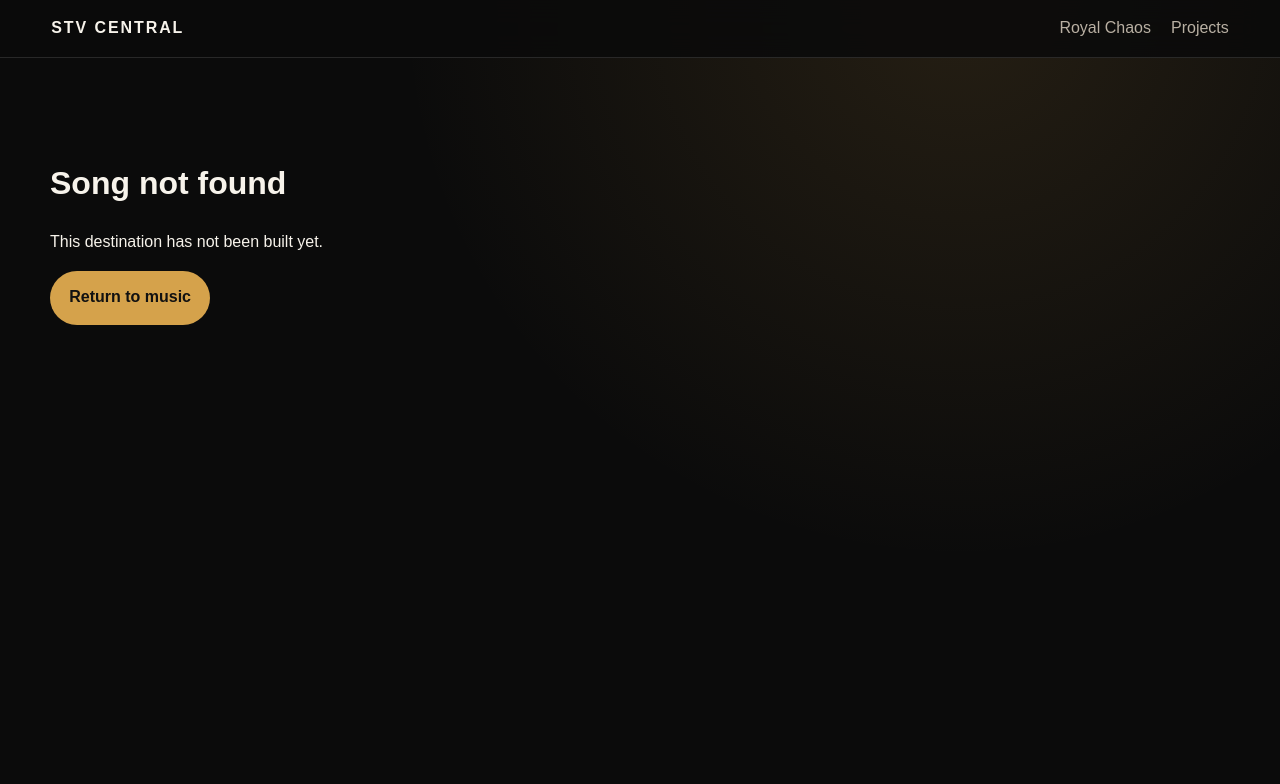
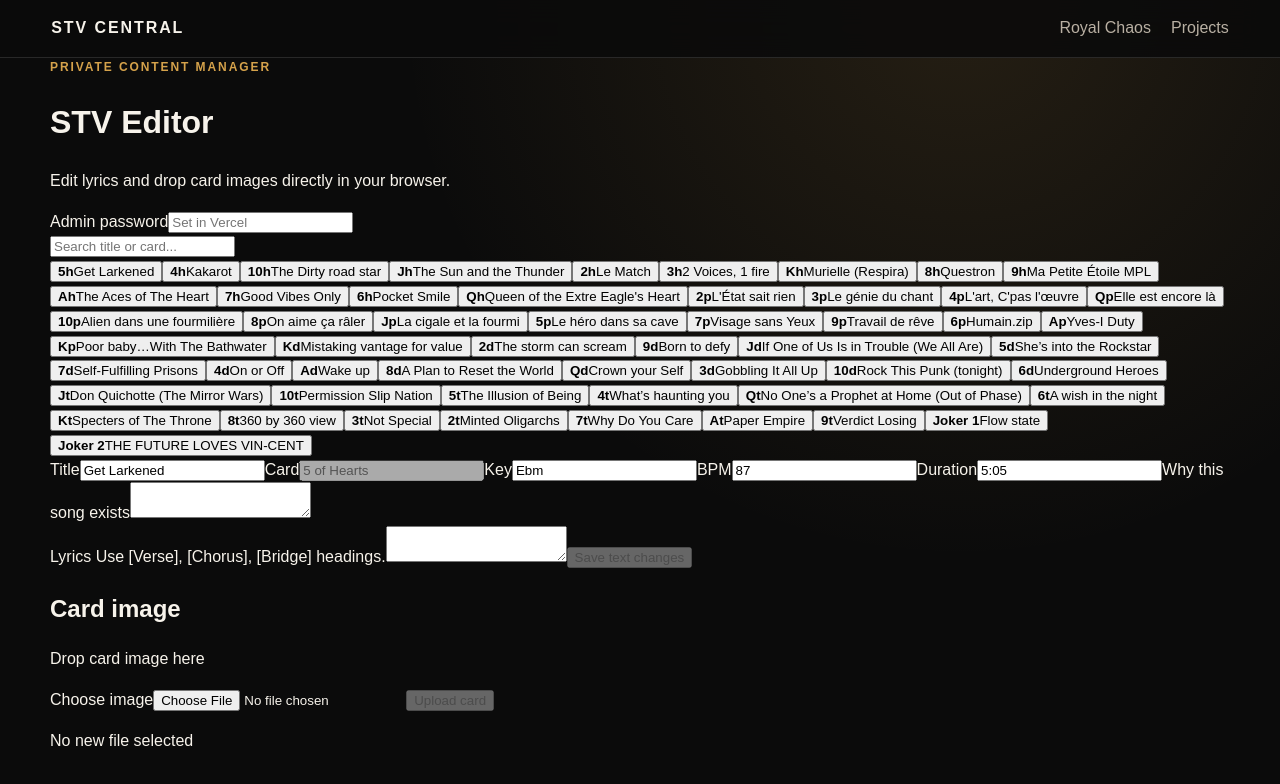
Before and after one commit to stvcentral/stvcentral, a Next.js app: page /admin in a window 1280 px wide. Before the commit this address had no page. Shown: the top 784 px of the page. Built offline with nearby package versions, Linux system fonts and the light colour scheme.

Commit message:
Add private STV content editor

```diff
--- /dev/null
+++ b/app/admin/page.js
@@ -0,0 +1,226 @@
+
+"use client";
+
+import { useEffect, useMemo, useState } from "react";
+import { songs as initialSongs } from "../../data/songs";
+
+function linesToText(lyrics) {
+  if (!Array.isArray(lyrics) || lyrics.length === 0) return "";
+  return lyrics.map((part) => {
+    const heading = part.section ? `[${part.section}]` : "";
+    const lines = Array.isArray(part.lines) ? part.lines.join("\n") : "";
+    return [heading, lines].filter(Boolean).join("\n");
+  }).join("\n\n");
+}
+
+function textToLyrics(text) {
+  return text.split(/\n\s*\n/).map((block) => block.trim()).filter(Boolean).map((block, index) => {
+    const lines = block.split("\n");
+    const heading = lines[0]?.match(/^\[(.+)\]$/);
+    if (heading) return { section: heading[1], lines: lines.slice(1).filter(Boolean) };
+    return { section: index === 0 ? "Lyrics" : `Part ${index + 1}`, lines: lines.filter(Boolean) };
+  });
+}
+
+export default function AdminPage() {
+  const [password, setPassword] = useState("");
+  const [selectedSlug, setSelectedSlug] = useState(initialSongs[0]?.slug || "");
+  const [song, setSong] = useState(initialSongs[0] || null);
+  const [lyricsText, setLyricsText] = useState(linesToText(initialSongs[0]?.lyrics));
+  const [cardFile, setCardFile] = useState(null);
+  const [cardPreview, setCardPreview] = useState(initialSongs[0]?.artwork || "");
+  const [status, setStatus] = useState("");
+  const [busy, setBusy] = useState(false);
+  const [query, setQuery] = useState("");
+
+  useEffect(() => {
+    const saved = sessionStorage.getItem("stv-admin-password");
+    if (saved) setPassword(saved);
+  }, []);
+
+  const filteredSongs = useMemo(() => {
+    const q = query.trim().toLowerCase();
+    if (!q) return initialSongs;
+    return initialSongs.filter((item) =>
+      `${item.cardCode} ${item.title} ${item.slug}`.toLowerCase().includes(q)
+    );
+  }, [query]);
+
+  function chooseSong(slug) {
+    const next = initialSongs.find((item) => item.slug === slug);
+    if (!next) return;
+    setSelectedSlug(slug);
+    setSong({ ...next });
+    setLyricsText(linesToText(next.lyrics));
+    setCardFile(null);
+    setCardPreview(next.artwork || "");
+    setStatus("");
+  }
+
+  function updateField(field, value) {
+    setSong((current) => ({ ...current, [field]: value }));
+  }
+
+  function rememberPassword(value) {
+    setPassword(value);
+    sessionStorage.setItem("stv-admin-password", value);
+  }
+
+  async function saveSong() {
+    if (!song) return;
+    setBusy(true);
+    setStatus("Saving...");
+    try {
+      const response = await fetch("/api/admin/song", {
+        method: "POST",
+        headers: { "Content-Type": "application/json", "x-admin-password": password },
+        body: JSON.stringify({
+          slug: song.slug,
+          patch: {
+            title: song.title,
+            bpm: Number(song.bpm),
+            musicalKey: song.musicalKey,
+            duration: song.duration,
+            why: song.why || "",
+            lyrics: textToLyrics(lyricsText),
+          },
+        }),
+      });
+      const result = await response.json();
+      if (!response.ok) throw new Error(result.error || "Save failed.");
+      setStatus("Saved. Vercel will redeploy automatically.");
+    } catch (error) {
+      setStatus(error.message);
+    } finally {
+      setBusy(false);
+    }
+  }
+
+  async function uploadCard() {
+    if (!song || !cardFile) return;
+    setBusy(true);
+    setStatus("Uploading...");
+    try {
+      const base64 = await new Promise((resolve, reject) => {
+        const reader = new FileReader();
+        reader.onload = () => resolve(String(reader.result).split(",")[1]);
+        reader.onerror = reject;
+        reader.readAsDataURL(cardFile);
+      });
+      const extension = cardFile.name.split(".").pop()?.toLowerCase() || "png";
+      const response = await fetch("/api/admin/card", {
+        method: "POST",
+        headers: { "Content-Type": "application/json", "x-admin-password": password },
+        body: JSON.stringify({
+          slug: song.slug,
+          cardCode: song.cardCode,
+          extension,
+          contentBase64: base64,
+        }),
+      });
+      const result = await response.json();
+      if (!response.ok) throw new Error(result.error || "Upload failed.");
+      setCardPreview(result.artworkPath);
+      setStatus("Card uploaded. Vercel will redeploy automatically.");
+    } catch (error) {
+      setStatus(error.message);
+    } finally {
+      setBusy(false);
+    }
+  }
+
+  function handleDrop(event) {
+    event.preventDefault();
+    const file = event.dataTransfer.files?.[0];
+    if (!file) return;
+    if (!file.type.startsWith("image/")) return setStatus("Please drop an image file.");
+    setCardFile(file);
+    setCardPreview(URL.createObjectURL(file));
+  }
+
+  if (!song) return null;
+
+  return (
+    <main className="admin-shell">
+      <header className="admin-header">
+        <div>
+          <p className="eyebrow">PRIVATE CONTENT MANAGER</p>
+          <h1>STV Editor</h1>
+          <p>Edit lyrics and drop card images directly in your browser.</p>
+        </div>
+        <label className="admin-password">
+          Admin password
+          <input type="password" value={password}
+            onChange={(event) => rememberPassword(event.target.value)}
+            placeholder="Set in Vercel" />
+        </label>
+      </header>
+
+      <div className="admin-layout">
+        <aside className="admin-song-list">
+          <input className="admin-search" value={query}
+            onChange={(event) => setQuery(event.target.value)}
+            placeholder="Search title or card..." />
+          <div>
+            {filteredSongs.map((item) => (
+              <button type="button" key={item.slug}
+                className={item.slug === selectedSlug ? "active" : ""}
+                onClick={() => chooseSong(item.slug)}>
+                <strong>{item.cardCode}</strong><span>{item.title}</span>
+              </button>
+            ))}
+          </div>
+        </aside>
+
+        <section className="admin-editor">
+          <div className="admin-fields">
+            <label>Title<input value={song.title} onChange={(e) => updateField("title", e.target.value)} /></label>
+            <label>Card<input value={song.cardName} disabled /></label>
+            <label>Key<input value={song.musicalKey} onChange={(e) => updateField("musicalKey", e.target.value)} /></label>
+            <label>BPM<input type="number" value={song.bpm} onChange={(e) => updateField("bpm", e.target.value)} /></label>
+            <label>Duration<input value={song.duration} onChange={(e) => updateField("duration", e.target.value)} /></label>
+            <label className="admin-wide">Why this song exists
+              <textarea value={song.why || ""} onChange={(e) => updateField("why", e.target.value)} />
+            </label>
+          </div>
+
+          <label className="admin-lyrics">
+            Lyrics <span>Use [Verse], [Chorus], [Bridge] headings.</span>
+            <textarea value={lyricsText} onChange={(e) => setLyricsText(e.target.value)} />
+          </label>
+
+          <button className="admin-save" type="button" onClick={saveSong} disabled={busy || !password}>
+            Save text changes
+          </button>
+        </section>
+
+        <aside className="admin-card-panel">
+          <h2>Card image</h2>
+          <div className="admin-drop-zone"
+            onDragOver={(event) => event.preventDefault()}
+            onDrop={handleDrop}>
+            {cardPreview ? <img src={cardPreview} alt="Card preview" /> : <p>Drop card image here</p>}
+          </div>
+
+          <label className="admin-file-button">
+            Choose image
+            <input type="file" accept="image/png,image/jpeg,image/webp"
+              onChange={(event) => {
+                const file = event.target.files?.[0];
+                if (!file) return;
+                setCardFile(file);
+                setCardPreview(URL.createObjectURL(file));
+              }} />
+          </label>
+
+          <button type="button" onClick={uploadCard} disabled={busy || !cardFile || !password}>
+            Upload card
+          </button>
+          <p className="admin-file-name">{cardFile?.name || "No new file selected"}</p>
+        </aside>
+      </div>
+
+      {status && <div className="admin-status">{status}</div>}
+    </main>
+  );
+}
```
